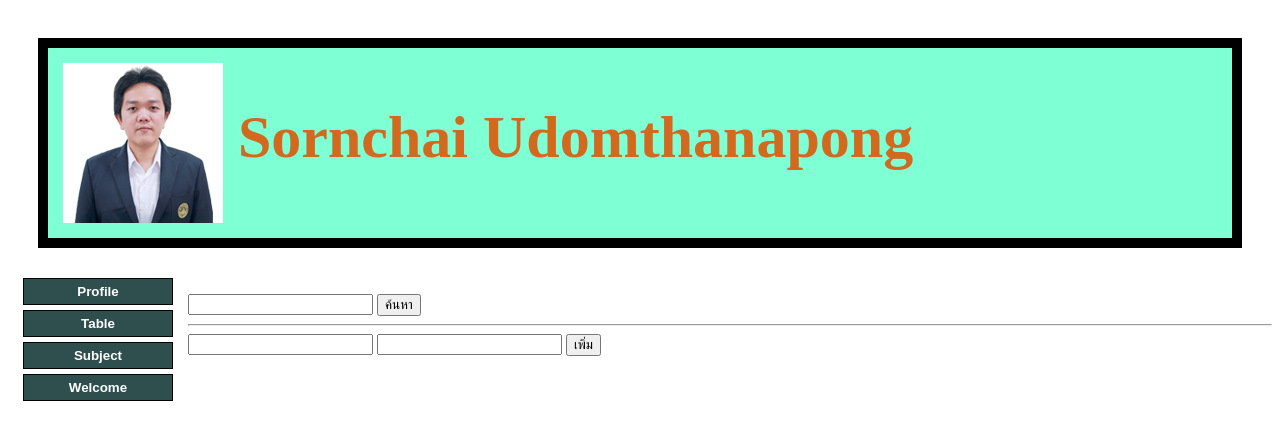
After one commit to sornchaigo/Web-Programming, a FastAPI app: template Lab11/templates/subject.html in a window 1280 px wide. The commit adds this page. Shown: the top 440 px of the page. Run offline with FastAPI, Linux system fonts and the light colour scheme; the template is opened without the code that fills it, so the values that code supplies are empty.

Commit message:
Lab11: Add Subject Form

```diff
--- a/Lab11/main.py
+++ b/Lab11/main.py
@@ -1,7 +1,10 @@
-from fastapi import FastAPI, Request
+from fastapi import FastAPI, Request, Query, Body, Form
 from fastapi.responses import HTMLResponse
 from fastapi.staticfiles import StaticFiles
 from fastapi.templating import Jinja2Templates
+
+from typing import Annotated
+from pydantic import BaseModel, Field
 
 app = FastAPI()
 
@@ -47,6 +50,59 @@ async def welcome(request: Request, username: str = "Anonymous"):
     )
 
 
+# listSubject = ["Digital Skill", "Web Programming", "Programming I", "Statistic"]
+listSubject = [
+    {"id": 1, "name": "Digital Skill"},
+    {"id": 2, "name": "Web Programming"},
+    {"id": 3, "name": "Programming I"},
+    {"id": 4, "name": "Statistic"},
+]
+
+
+async def searchSubject(listSubject: list, keyword: str):
+    return [word for word in listSubject if keyword in word["name"]]
+    # response = []
+    # for word in listSubject:
+    #     if keyword in word:
+    #         response.append(word)
+    # return response
+
+
+@app.get("/subject", response_class=HTMLResponse)
+async def subject(request: Request, keyword: str | None = None):
+    matchSubject = listSubject
+    if keyword:
+        matchSubject = await searchSubject(listSubject, keyword)
+
+    return templates.TemplateResponse(
+        request=request,
+        name="subject.html",
+        context={"subjectList": matchSubject},
+    )
+
+
+class Subject(BaseModel):
+    id: int = Form()
+    name: str = Form()
+
+
+@app.post("/subject")
+async def create_subject(
+    request: Request,
+    subject_id: Annotated[str, Form()],
+    subject_name: Annotated[str, Form()],
+):
+    sub = {"id": subject_id, "name": subject_name}
+    if not sub in listSubject:
+        listSubject.append(sub)
+
+    return templates.TemplateResponse(
+        request=request,
+        name="subject.html",
+        context={"subjectList": listSubject},
+    )
+
+
 #     http   :// 127.0.0.1 : 8000 /items ?username=sornchai & age=20 parameter
 
 #     https  :// fastapi.tiangolo.com /tutorial/path-params/
--- a/Lab11/templates/navigation.html
+++ b/Lab11/templates/navigation.html
@@ -11,4 +11,5 @@
 
 <a href="{{url_for('root')}}"> <button class="btn">Profile</button> </a>
 <a href="{{url_for('table')}}"> <button class="btn">Table</button> </a>
+<a href="{{url_for('subject')}}"> <button class="btn">Subject</button> </a>
 <a href="{{url_for('welcome', username='Sornchai')}}"> <button class="btn">Welcome</button> </a>
--- /dev/null
+++ b/Lab11/templates/subject.html
@@ -0,0 +1,25 @@
+{% extends 'base.html' %}
+
+{% block content %}
+
+<ul>
+    {% for subject in subjectList %}
+    <li>{{subject.id}} : {{subject.name}}</li>
+    {% endfor %}
+</ul>
+
+<!-- METHOD GET -->
+<form action="{{ url_for('subject') }}" method="GET">
+    <input type="text" name="keyword">
+    <input type="submit" value="ค้นหา">
+</form>
+
+<hr>
+
+<!-- METHOD POST -->
+<form action="{{ url_for('create_subject') }}" method="POST">
+    <input type="text" name="subject_id">
+    <input type="text" name="subject_name">
+    <input type="submit" value="เพิ่ม">
+</form>
+{% endblock content %}
```
